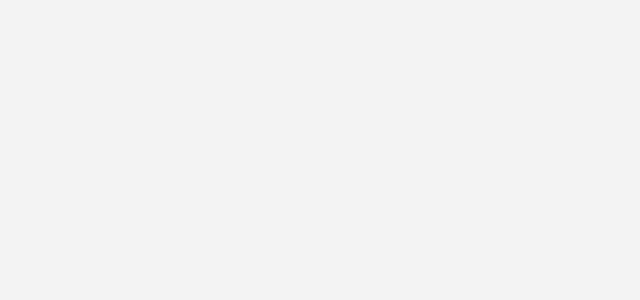
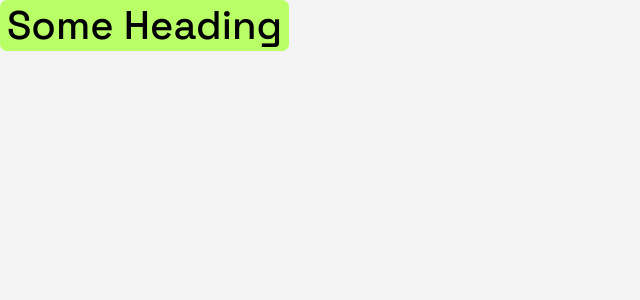
Before and after one commit to stepanCodeborne/positivus, a React (Create React App) app: page / in a window 1280 px wide. Shown: the top 300 px of the page, without its empty margins (0-640 px from the left). Built offline with nearby package versions, Linux system fonts and the light colour scheme.

Commit message:
heading styles are implemented

```diff
--- a/src/App.js
+++ b/src/App.js
@@ -1,3 +1,3 @@
 export default function App() {
-  return;
+  return <h2 className="header-bg green">Some Heading</h2>;
 }
--- a/src/global.css
+++ b/src/global.css
@@ -1,8 +1,7 @@
 /* VARIABLES */
 :root {
-  --text-black: #000;
-  --text-white: #fff;
-  --secondary-text-color: ;
+  --text-primary-color: #000;
+  --text-primary-color-light: #fff;
 
   --brand-green: #b9ff66;
   --brand-black: #191a23;
@@ -14,6 +13,21 @@ h2,
 h3,
 h4 {
   font-weight: 500;
+  color: var(--text-primary-color);
+  width: fit-content;
+}
+
+.header-bg {
+  padding: 0 0.438rem;
+  border-radius: 7px;
+}
+
+.header-bg.green {
+  background-color: var(--brand-green);
+}
+
+.header-bg.white {
+  background-color: #fff;
 }
 
 h1 {
@@ -25,7 +39,9 @@ h2 {
 }
 
 h3 {
+  font-size: 1.875rem;
 }
 
 h4 {
+  font-size: 1.25rem;
 }
```
